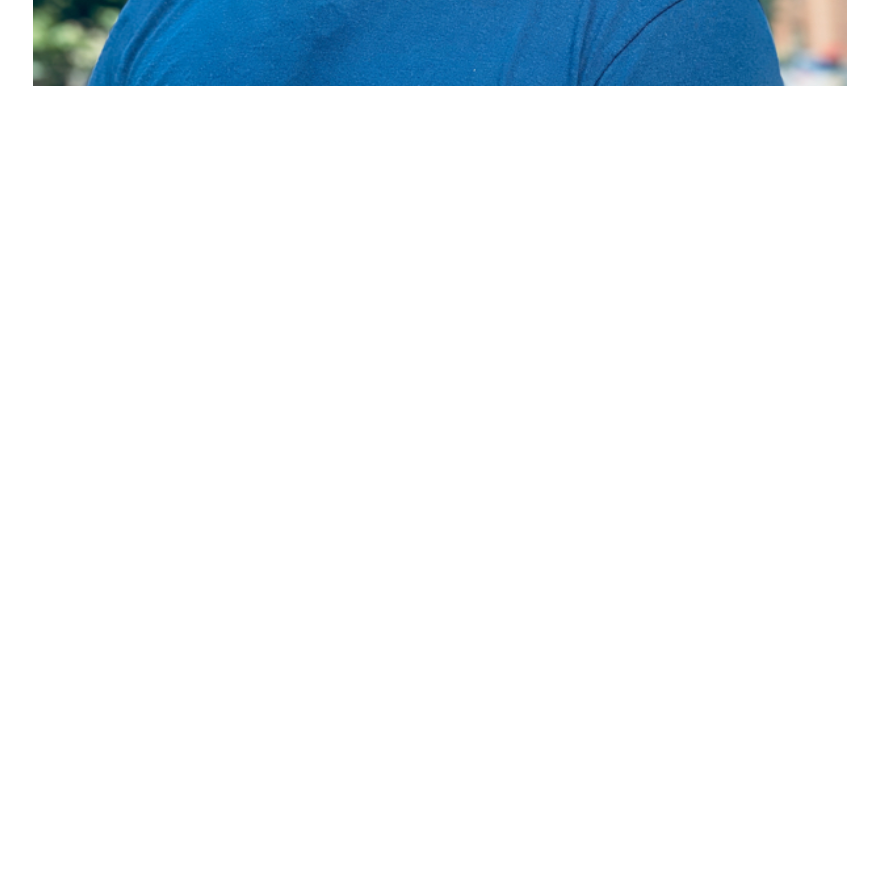
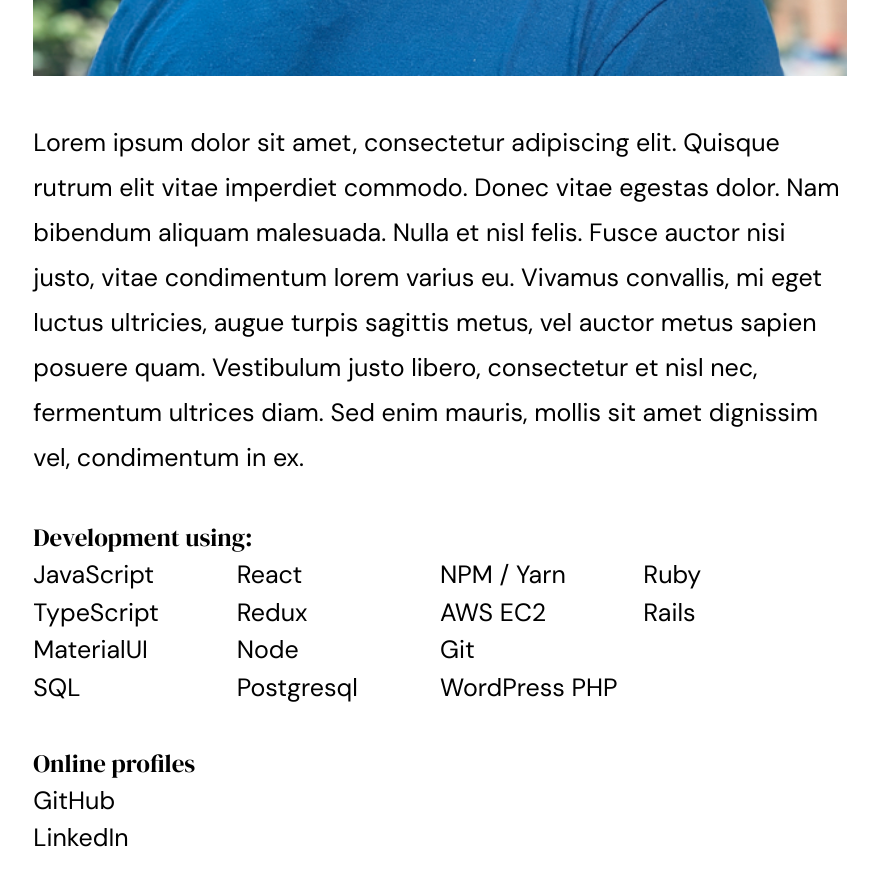
Before and after one commit to theleonsantana/website, a React (Create React App) app: page /about in a window 1280 px wide. Shown: the part 1060-1937 px from the top of the page, without its empty margins (200-1078 px from the left). Before the commit the page ends 1170 px from the top, so only its background shows below. Built offline with nearby package versions, Linux system fonts and the light colour scheme.

Commit message:
About page content

```diff
--- a/src/About.js
+++ b/src/About.js
@@ -1,5 +1,5 @@
 import React from 'react';
-import { Container, Grid, Typography, styled } from '@material-ui/core';
+import { Container, Grid, Typography, Link, styled } from '@material-ui/core';
 import InnerNav from './components/InnerNav';
 
 import ProfilePicture from './images/L-perfil.jpg';
@@ -14,7 +14,7 @@ const About = () => {
 		<Container maxWidth="lg" style={{ padding: 20 }}>
 			<Grid container spacing={5} justify="center">
 				<InnerNav />
-				<Grid item md={8}>
+				<Grid item md={8} style={{ marginTop: 200 }}>
 					<Typography variant="h2" style={{ marginTop: 90 }}>
 						This is my story.
 					</Typography>
@@ -22,6 +22,57 @@ const About = () => {
 						src={ProfilePicture}
 						alt="frontal shot of Leonardo Santana"
 					/>
+					<Typography
+						variant="body1"
+						style={{ marginTop: 40, lineHeight: 1.8 }}
+					>
+						Lorem ipsum dolor sit amet, consectetur adipiscing elit. Quisque
+						rutrum elit vitae imperdiet commodo. Donec vitae egestas dolor. Nam
+						bibendum aliquam malesuada. Nulla et nisl felis. Fusce auctor nisi
+						justo, vitae condimentum lorem varius eu. Vivamus convallis, mi eget
+						luctus ultricies, augue turpis sagittis metus, vel auctor metus
+						sapien posuere quam. Vestibulum justo libero, consectetur et nisl
+						nec, fermentum ultrices diam. Sed enim mauris, mollis sit amet
+						dignissim vel, condimentum in ex.
+					</Typography>
+					<Typography variant="body2" style={{ marginTop: 40 }}>
+						Development using:
+					</Typography>
+					<Grid item container>
+						<Grid item md>
+							<Typography>JavaScript</Typography>
+							<Typography>TypeScript</Typography>
+							<Typography>MaterialUI</Typography>
+							<Typography>SQL</Typography>
+						</Grid>
+						<Grid item md>
+							<Typography>React</Typography>
+							<Typography>Redux</Typography>
+							<Typography>Node</Typography>
+							<Typography>Postgresql</Typography>
+						</Grid>
+						<Grid item md>
+							<Typography>NPM / Yarn</Typography>
+							<Typography>AWS EC2</Typography>
+							<Typography>Git</Typography>
+							<Typography>WordPress PHP </Typography>
+						</Grid>
+						<Grid item md>
+							<Typography>Ruby</Typography>
+							<Typography>Rails</Typography>
+						</Grid>
+					</Grid>
+					<Typography variant="body2" style={{ marginTop: 40 }}>
+						Online profiles
+					</Typography>
+					<Grid item md container direction="column">
+						<Link href="/about" color="secondary" variant="body1">
+							GitHub
+						</Link>
+						<Link href="/about" color="secondary" variant="body1">
+							LinkedIn
+						</Link>
+					</Grid>
 				</Grid>
 			</Grid>
 		</Container>
--- a/src/components/InnerNav.js
+++ b/src/components/InnerNav.js
@@ -6,8 +6,9 @@ const NavContainer = styled(`div`)(({ theme }) => ({
 	flexFlow: `row nowrap`,
 	justifyContent: `space-between`,
 	alignItems: `flex-end`,
-	width: `inherit`,
+	width: theme.breakpoints.values.lg,
 	marginTop: 150,
+	position: `fixed`,
 }));
 
 const Nav = () => {
```
